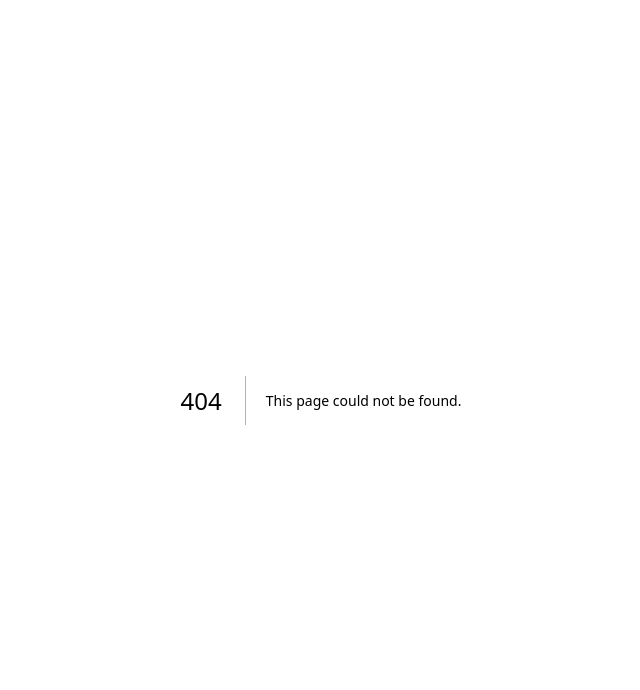
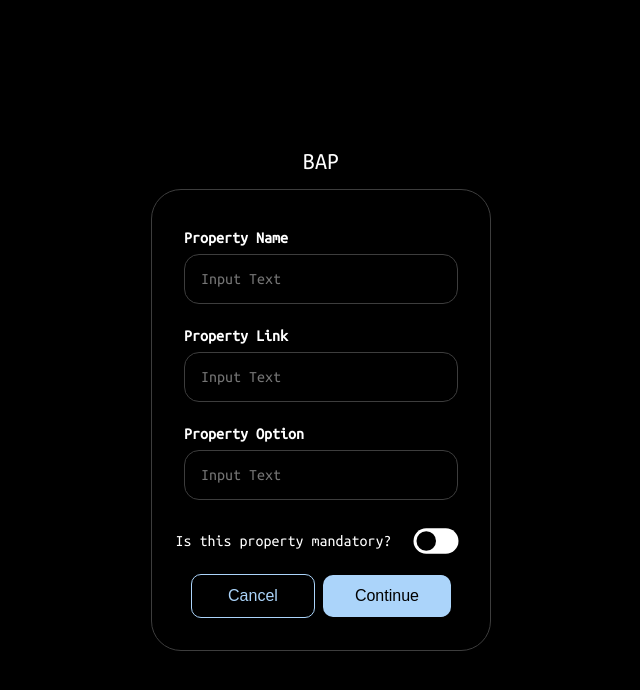
Before and after one commit to Mishalabdullah/beckn-onix-gui, a Next.js app in the folder onix-gui/: page /yaml-gen/option/bap in a window 1280 px wide. Before the commit this address had no page. Shown: the top 690 px of the page, without its empty margins (319-959 px from the left). Built offline with nearby package versions, Linux system fonts and the light colour scheme.

Commit message:
feat(bpp): added-yaml-gen-bpp.

```diff
--- /dev/null
+++ b/onix-gui/app/yaml-gen/option/bap/page.js
@@ -0,0 +1,64 @@
+"use client";
+
+import InputField from "@/components/InputField/InputField";
+import styles from "../../../page.module.css";
+import { Ubuntu_Mono } from "next/font/google";
+import SecondaryButton from "@/components/Buttons/SecondaryButton";
+import PrimaryButton from "@/components/Buttons/PrimaryButton";
+import { usePathname } from "next/navigation";
+import { useState, useCallback } from "react";
+import Slider from "@/components/Slider/Slider"
+
+const ubuntuMono = Ubuntu_Mono({
+    weight: "400",
+    style: "normal",
+    subsets: ["latin"],
+});
+
+
+export default function Bap() {
+
+    const [checked, setChecked] = useState(false);
+    const [propertyName, setPropertyName] = useState("");
+    const [propertyLink, setPropertyLink] = useState("");
+    const [propertyOption, setPropertyOption] = useState("");
+
+    return (
+        <>
+            <main className={ubuntuMono.className}>
+                <div className={styles.mainContainer}>
+                    <p className={styles.mainText}>BAP</p>
+                    <div className={styles.formContainer}>
+                        <InputField
+                            label={"Property Name"}
+                            value={propertyName}
+                            onChange={setPropertyName}
+                        />
+                        <InputField
+                            label={"Property Link"}
+                            value={propertyLink}
+                            onChange={setPropertyLink}
+                        />
+
+                        <InputField
+                            label={"Property Option"}
+                            value={propertyOption}
+                            onChange={setPropertyOption}
+                        />
+
+                        <Slider
+                            label={"Is this property mandatory?"}
+                            checked={checked}
+                            toggleChecked={setChecked}
+                        />
+
+                        <div className={styles.buttonsContainer}>
+                            <SecondaryButton text={"Cancel"} />
+                            <PrimaryButton text={"Continue"} />
+                        </div>
+                    </div>
+                </div>
+            </main>
+        </>
+    )
+}
```
